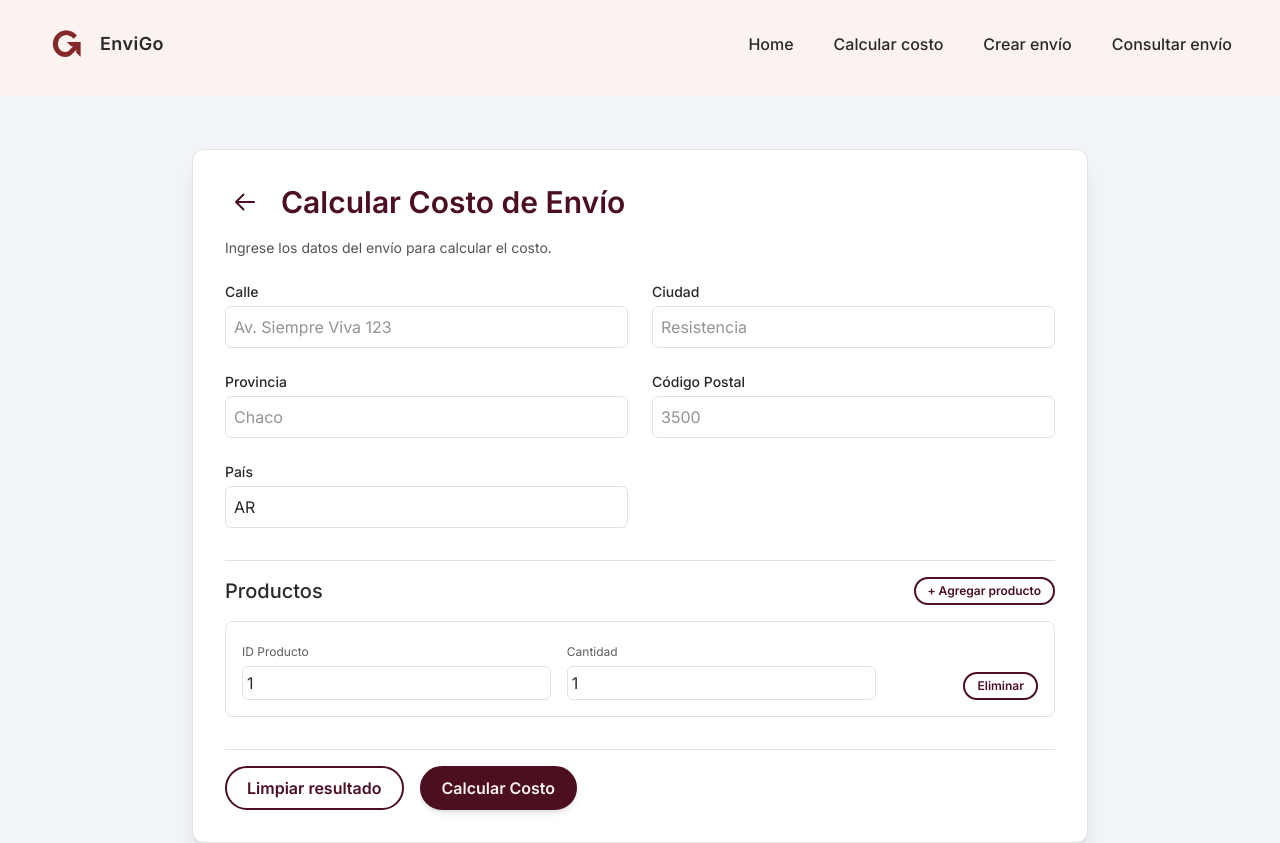
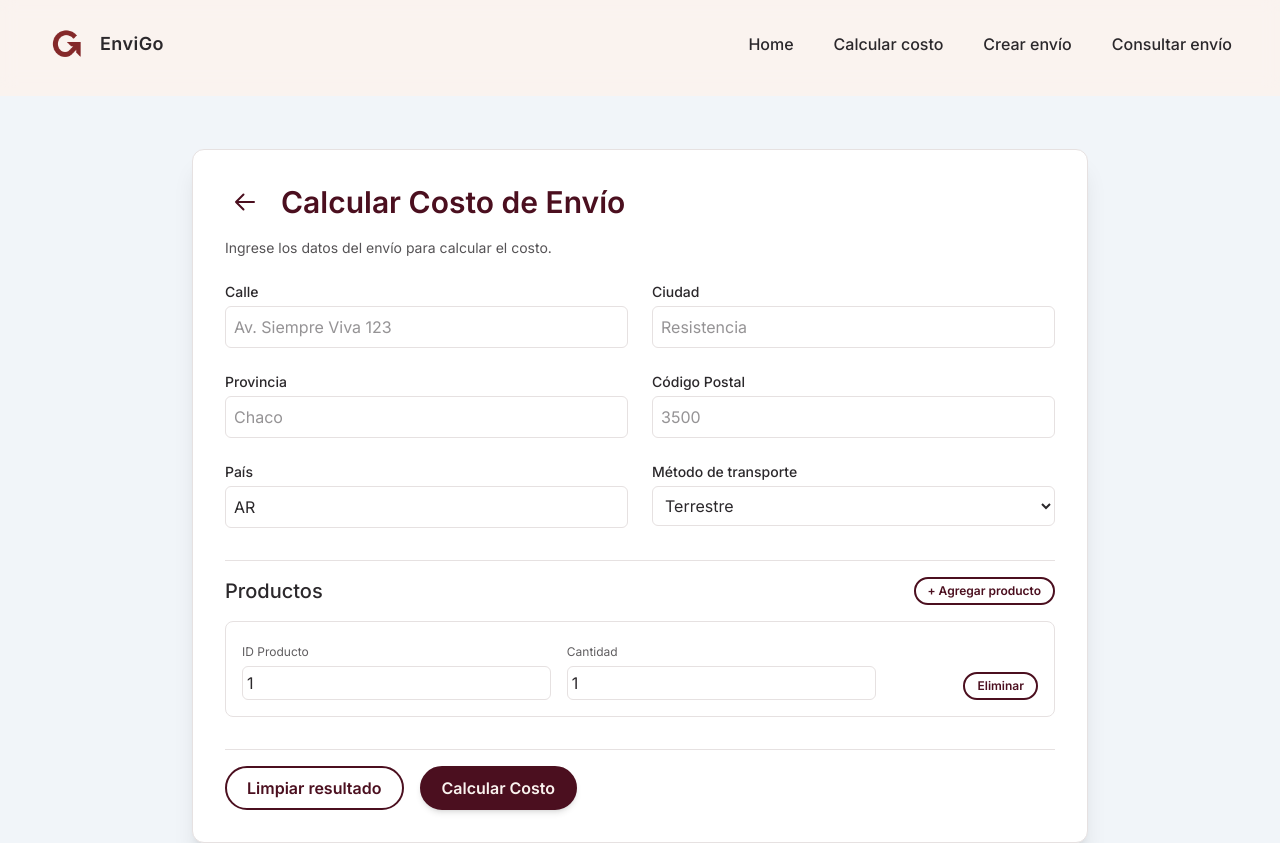
Before and after one commit to FRRe-DS/2025-03-TPI, a Next.js app in the folder front/: page /calcular-costo in a window 1280 px wide. Shown: the top 843 px of the page. Built offline with nearby package versions, Linux system fonts and the light colour scheme.

Commit message:
feat(calcular-costo): add transport method selection and update shipping cost request

```diff
--- a/front/src/app/calcular-costo/page.tsx
+++ b/front/src/app/calcular-costo/page.tsx
@@ -30,6 +30,7 @@ export default function CalcularCostoPage() {
     country: "AR",
   });
 
+  const [transportMethod, setTransportMethod] = useState<string>("terrestre");
   const [products, setProducts] = useState<ProductItemInput[]>([emptyProduct(1)]);
   const [loading, setLoading] = useState(false);
   const [result, setResult] = useState<ShippingCostResponse | null>(null);
@@ -77,6 +78,7 @@ export default function CalcularCostoPage() {
         delivery_address: address,
         departure_postal_code: "1000",
         products,
+        transport_method: transportMethod,
     };
 
     try {
@@ -180,6 +182,20 @@ export default function CalcularCostoPage() {
                 placeholder="AR"
                 readOnly
               />
+            </label>
+
+            <label className="flex flex-col">
+              <span className={labelStyle}>Método de transporte</span>
+              <select
+                value={transportMethod}
+                onChange={(e) => setTransportMethod(e.target.value)}
+                className={inputStyle}
+              >
+                <option value="terrestre">Terrestre</option>
+                <option value="aereo">Aéreo</option>
+                <option value="maritimo">Marítimo</option>
+                <option value="express">Express</option>
+              </select>
             </label>
           </div>
 
--- a/front/src/components/NavBar.tsx
+++ b/front/src/components/NavBar.tsx
@@ -23,10 +23,12 @@ export default function Navbar() {
     >
       <div className="w-full max-w-7xl mx-auto flex justify-between items-center px-12 py-6 text-[var(--color-text-dark)]">
         {/* Logo + nombre */}
+        <Link href="/">
         <div className="flex items-center gap-3">
-          <img src="/logo.png" alt="Logo" className="w-10 h-10" />
-          <span className="font-semibold text-lg tracking-wide">EnviGo</span>
-        </div>
+            <img src="/logo.png" alt="Logo" className="w-10 h-10" />
+            <span className="font-semibold text-lg tracking-wide">EnviGo</span>
+          </div>
+        </Link>
 
         {/* Links */}
         <div className="flex items-center justify-center gap-10 text-base font-medium">
@@ -37,7 +39,7 @@ export default function Navbar() {
             Home
           </Link>
           <Link
-            href="/calcular"
+            href="/calcular-costo"
             className="hover:text-[var(--color-primary)] transform transition-transform duration-200 hover:scale-110"
           >
             Calcular costo
--- a/front/src/types/logistica.ts
+++ b/front/src/types/logistica.ts
@@ -20,6 +20,7 @@ export interface ShippingCostRequest {
   delivery_address: Address;
   departure_postal_code: string;
   products: ProductItemInput[];
+  transport_method?: string;
 }
 
 export interface ProductCost {
```
